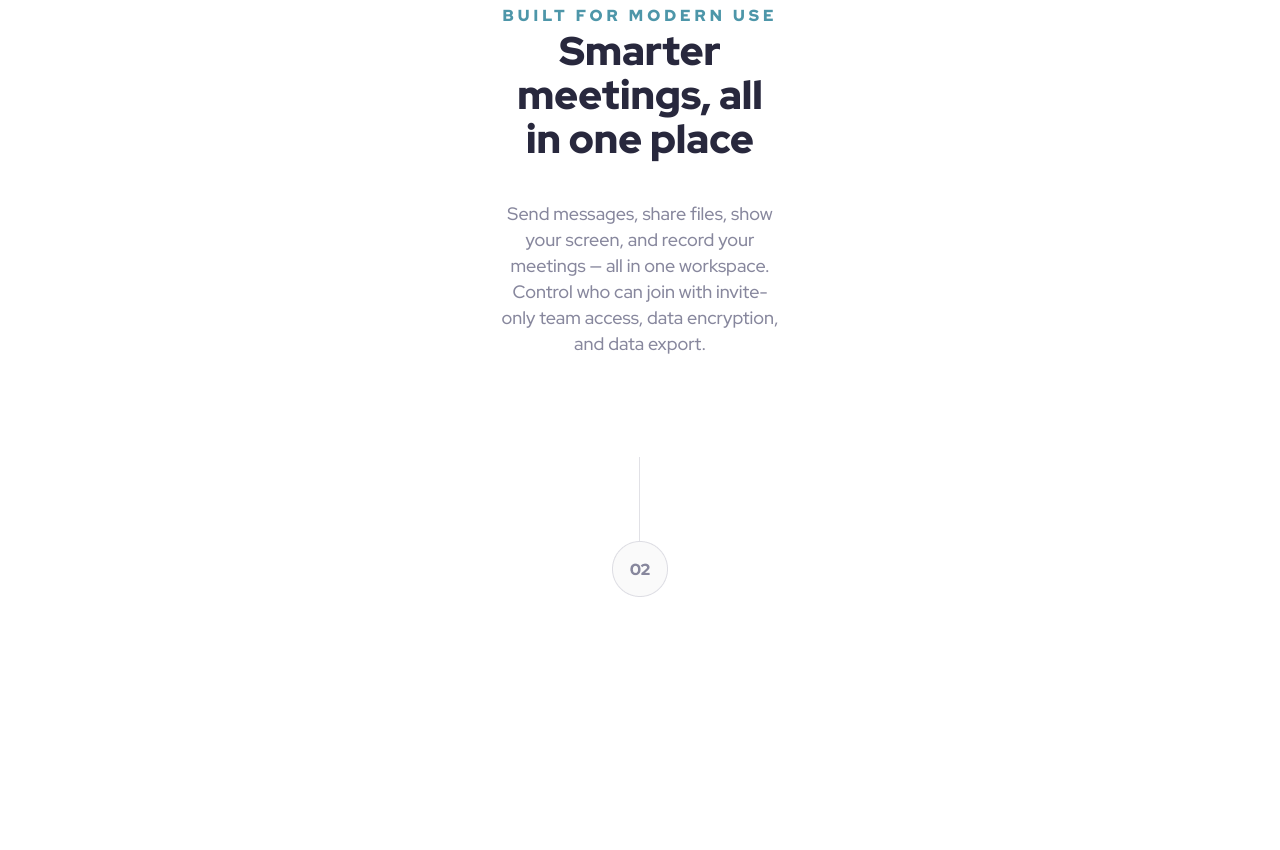
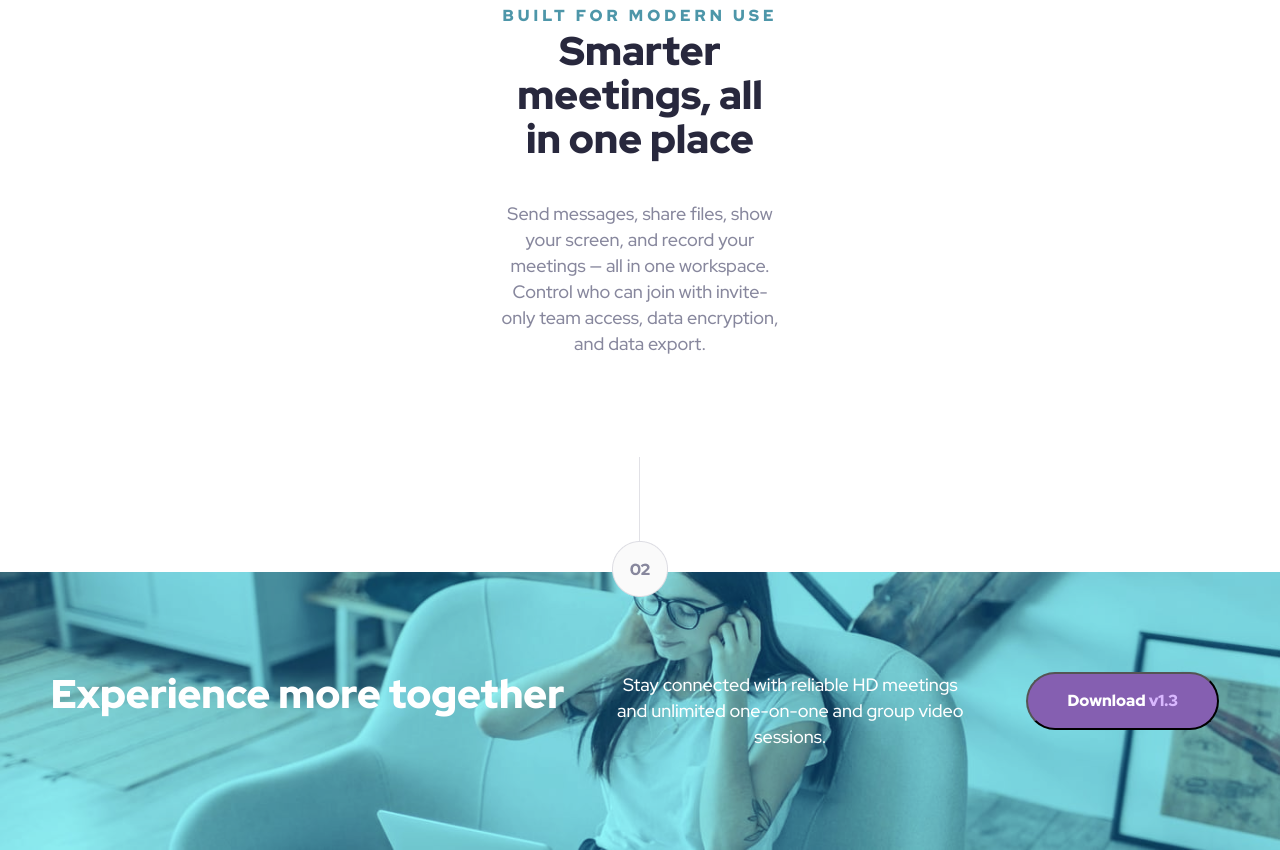
Before and after one commit to VakoB/Clipboard-Landing-Page, a plain HTML site: page design--2/index.html in a window 1280 px wide. Shown: the part 1259-2109 px from the top of the page. Before the commit the page ends 1856 px from the top, so only its background shows below. Drawn offline with Linux system fonts and the light colour scheme; a web font is replaced by a local one.

Commit message:
design 2 ready

```diff
--- a/design--2/index.html
+++ b/design--2/index.html
@@ -64,10 +64,22 @@
             invite-only team access, data encryption, and data export.
           </p>
         </section>
-        <img class="second-end" src="Group 6 Copy.png" alt="end of the second part picture">
+        <img
+          class="second-end"
+          src="Group 6 Copy.png"
+          alt="end of the second part picture"
+        />
       </section>
     </main>
     <footer>
+      <section class="footer-image">
+        <h2 class="f-title-two">Experience more together</h2>
+        <p class="f-paragraph">
+          Stay connected with reliable HD meetings and unlimited one-on-one and
+          group video sessions.
+        </p>
+        <button class="button f">Download <span>v1.3</span></button>
+      </section>
 
     </footer>
   </body>
--- a/design--2/styles.css
+++ b/design--2/styles.css
@@ -127,7 +127,7 @@ p {
 
 .first-end {
     position: absolute;
-    top: 500px;
+    top: 560px;
     left: 50%;
     transform: translateX(-50%);
 }
@@ -177,5 +177,41 @@ p.f-add-message {
 }
 
 footer {
+    margin-top: 215px;
+}
+
+.footer-image {
     background-image: url("image-footer.jpg");
+    background-repeat: no-repeat;
+    background-size: cover;
+    background-color:#4D96A9;
+    background-blend-mode: overlay;
+    display: flex;
+    justify-content: space-evenly;
+    padding-block: 100px;
+
 }
+
+.f-title-two {
+    color: white;
+}
+
+.f {
+    width: 193px;
+    height: 58px;
+    background: #855FB1;
+}
+
+.f:hover {
+    background-color: #5c417b;
+    cursor: pointer;
+}
+
+.f > span {
+    color: #D9B8FF;
+}
+
+.f-paragraph {
+    color: white;
+    max-width: 350px;
+}
```
